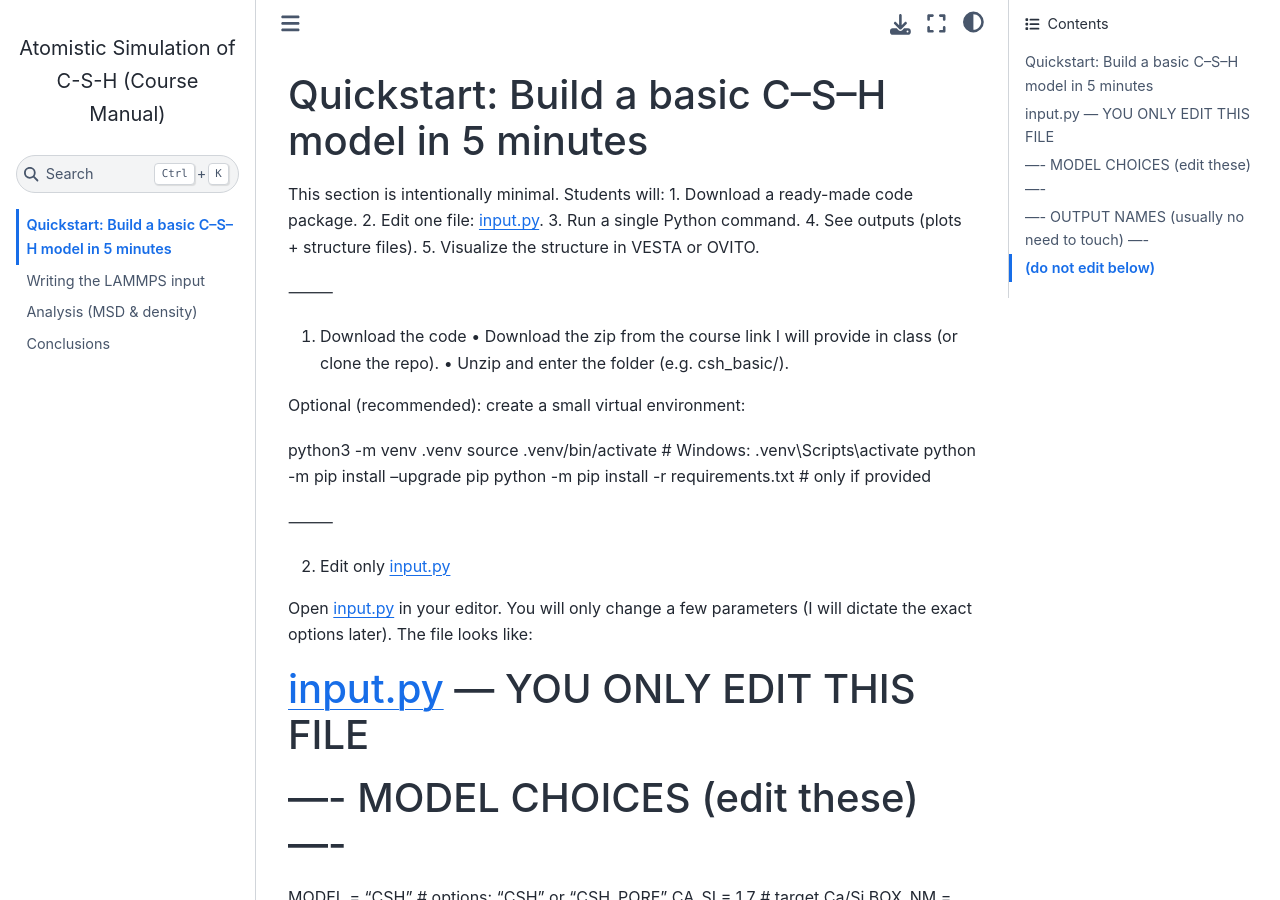
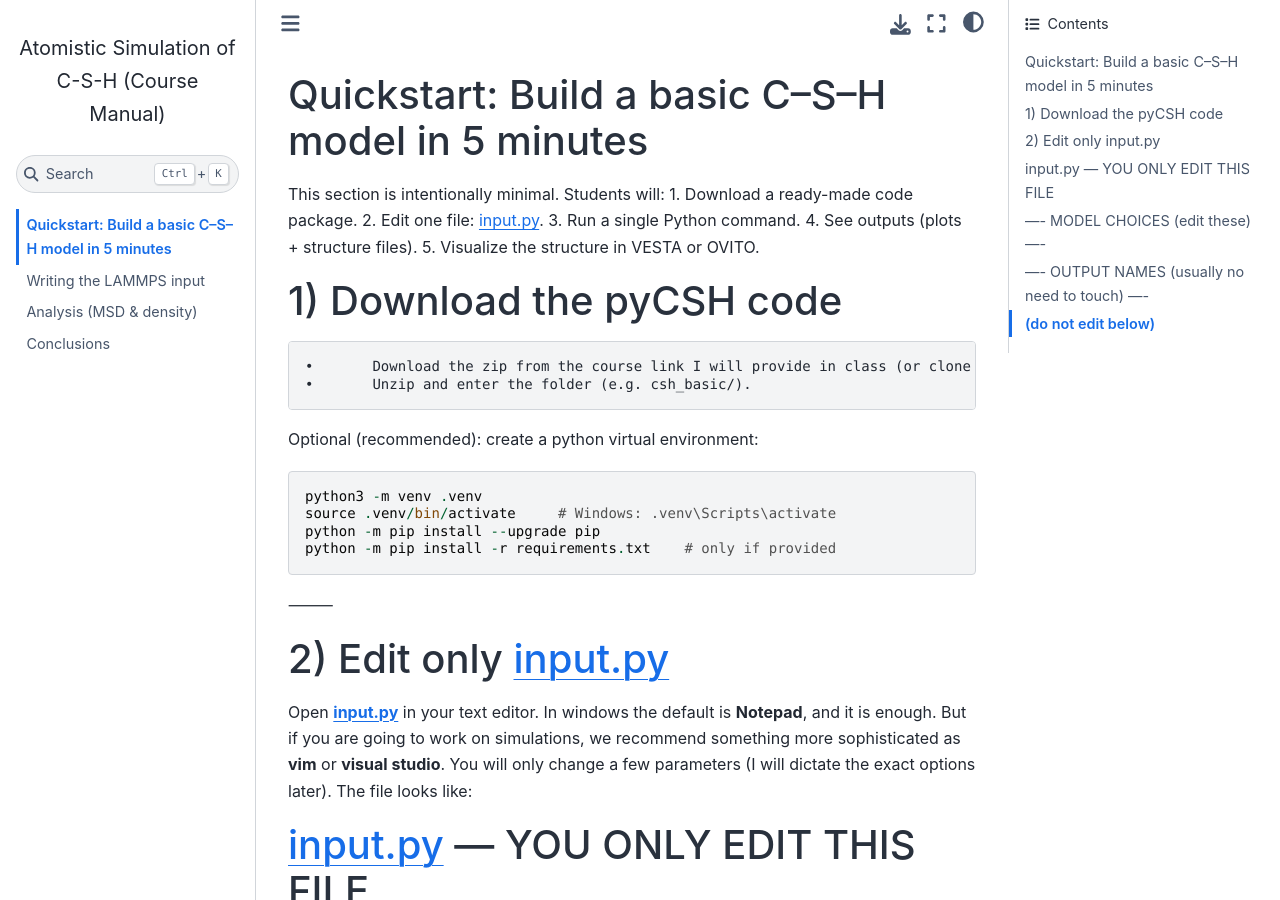
Before and after one commit to hegoimanzano/ICASCM2025, a Jupyter Book: the page built from 01_build_model.md, in a window 1280 px wide and 900 px high. Built offline with Jupyter Book 1.0.4 settings and Sphinx 7.4.7 and the Sphinx Book theme 1.1.4, drawn with Linux system fonts in a browser that asks for light colours.

Commit message:
Update 01_build_model.md

````diff
--- a/01_build_model.md
+++ b/01_build_model.md
@@ -7,25 +7,25 @@ This section is intentionally minimal. Students will:
 	4.	See outputs (plots + structure files).
 	5.	Visualize the structure in VESTA or OVITO.
 
-⸻
 
-1) Download the code
+# 1) Download the pyCSH code
 	•	Download the zip from the course link I will provide in class (or clone the repo).
 	•	Unzip and enter the folder (e.g. csh_basic/).
 
-Optional (recommended): create a small virtual environment:
+Optional (recommended): create a python virtual environment:
 
+```
 python3 -m venv .venv
 source .venv/bin/activate     # Windows: .venv\Scripts\activate
 python -m pip install --upgrade pip
 python -m pip install -r requirements.txt    # only if provided
-
+```
 
 ⸻
 
-2) Edit only input.py
+# 2) Edit only input.py
 
-Open input.py in your editor. You will only change a few parameters (I will dictate the exact options later). The file looks like:
+Open **input.py** in your text editor. In windows the default is **Notepad**, and it is enough. But if you are going to work on simulations, we recommend something more sophisticated as **vim** or **visual studio**. You will only change a few parameters (I will dictate the exact options later). The file looks like:
 
 # input.py  — YOU ONLY EDIT THIS FILE
 
````
